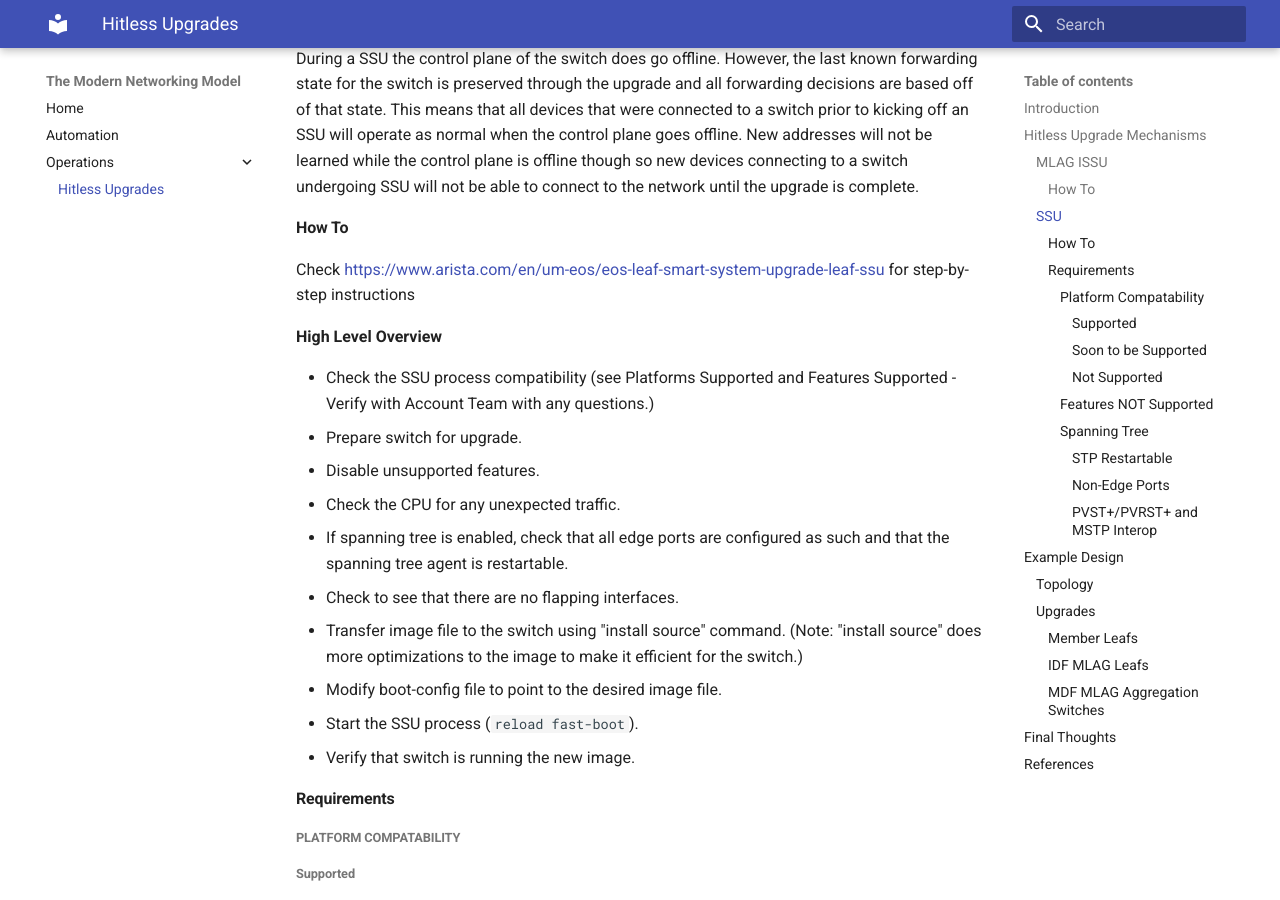
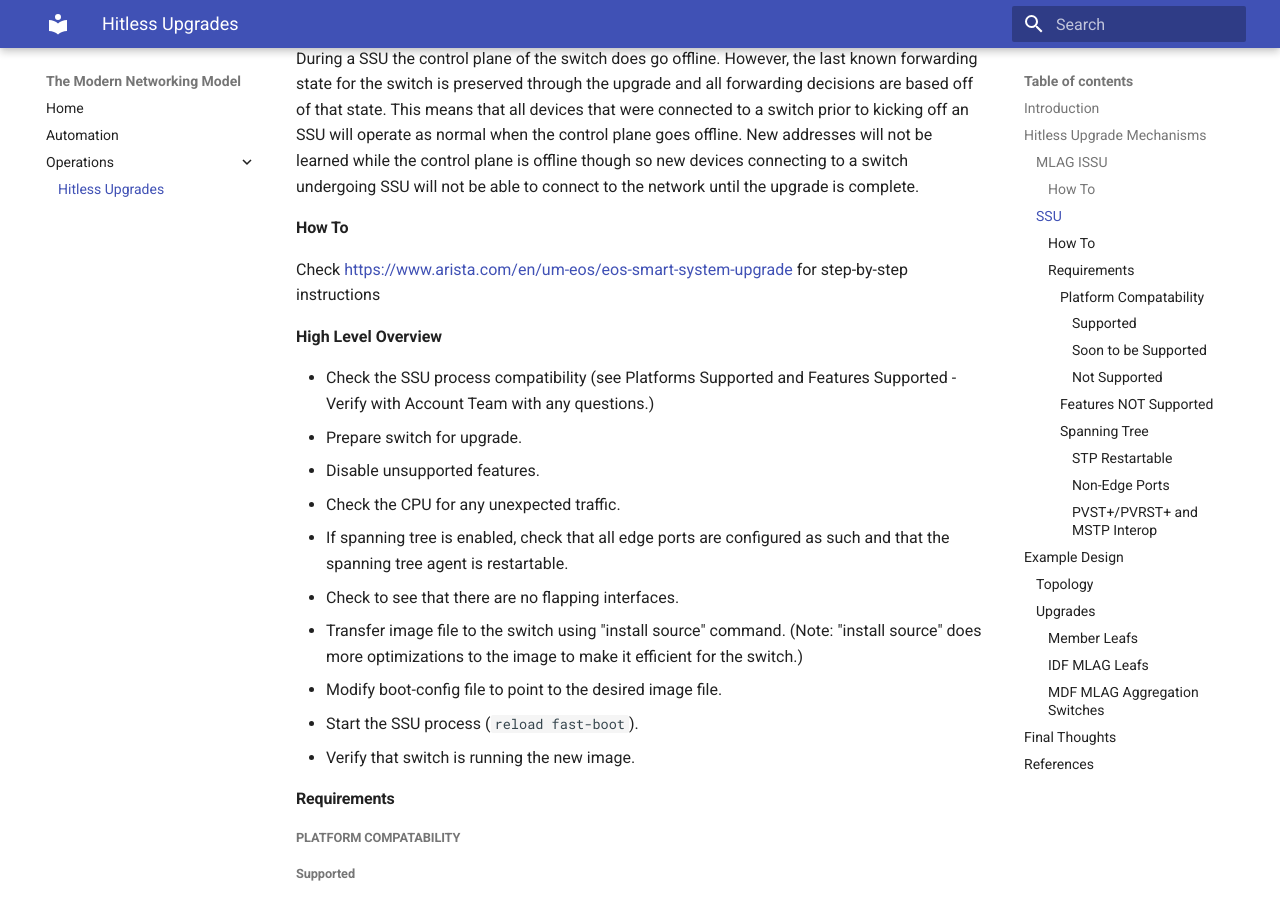
Before and after one commit to jrecchia1029/modern-networks, an MkDocs documentation site: the page built from docs/hitless-upgrades/hitless-upgrades-in-campus.md, in a window 1280 px wide and 900 px high, scrolled down 2023 px. Built offline with MkDocs 1.6.1 and Material for MkDocs 9.7.7, drawn with Linux system fonts in a browser that asks for light colours; some of the changed lines change nothing that is shown.

Commit message:
Fix ssu link

```diff
--- a/docs/hitless-upgrades/hitless-upgrades-in-campus.md
+++ b/docs/hitless-upgrades/hitless-upgrades-in-campus.md
@@ -30,7 +30,7 @@
 During a SSU the control plane of the switch does go offline.  However, the last known forwarding state for the switch is preserved through the upgrade and all forwarding decisions are based off of that state. This means that all devices that were connected to a switch prior to kicking off an SSU will operate as normal when the control plane goes offline. New addresses will not be learned while the control plane is offline though so new devices connecting to a switch undergoing SSU will not be able to connect to the network until the upgrade is complete.
 
 #### How To
-Check [https://www.arista.com/en/um-eos/eos-leaf-smart-system-upgrade-leaf-ssu](https://www.arista.com/en/um-eos/eos-leaf-smart-system-upgrade-leaf-ssu) for step-by-step instructions
+Check [https://www.arista.com/en/um-eos/eos-smart-system-upgrade](https://www.arista.com/en/um-eos/eos-smart-system-upgrade) for step-by-step instructions
 
 **High Level Overview**
 
```
